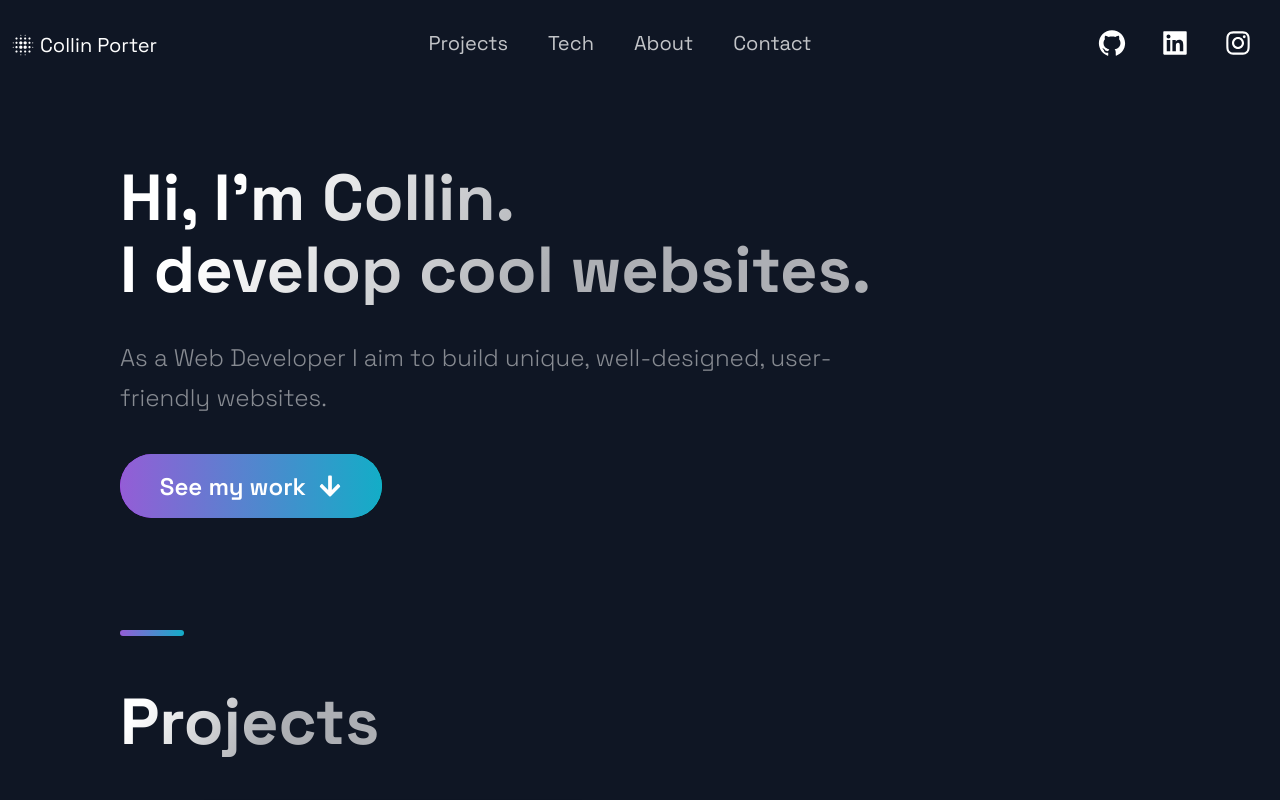
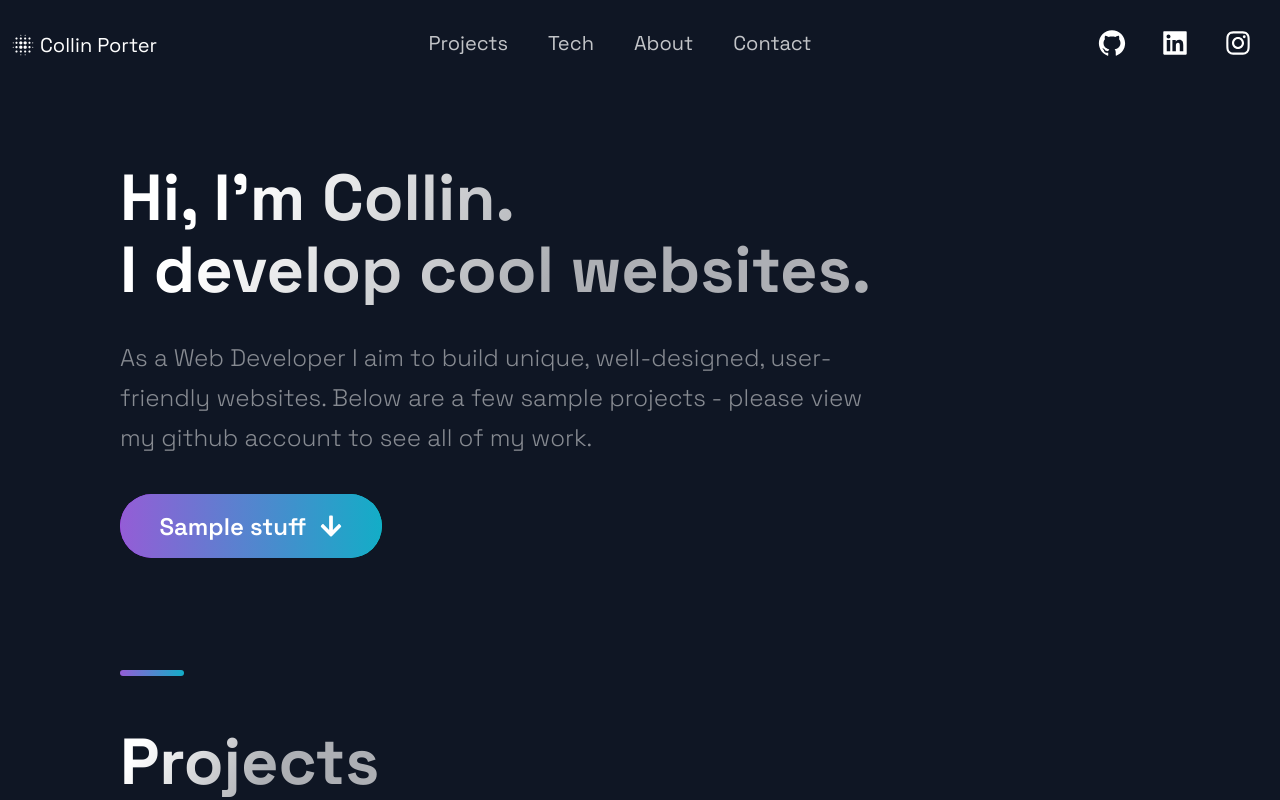
Before and after one commit to portercol/dev-portfolio, a Next.js app: page / in a window 1280 px wide. Shown: the top 800 px of the page. Built offline with nearby package versions, Linux system fonts and the light colour scheme.

Commit message:
edited hero section

```diff
--- a/src/components/Hero/Hero.js
+++ b/src/components/Hero/Hero.js
@@ -16,10 +16,11 @@ const Hero = () => (
       </SectionTitle>
       <SectionText>
         As a Web Developer I aim to build unique, well-designed, user-friendly
-        websites.
+        websites. Below are a few sample projects - please view my github
+        account to see all of my work.
       </SectionText>
       <Button onClick={() => (window.location = "/#projects")}>
-        <span>See my work &nbsp;</span>
+        <span>Sample stuff &nbsp;</span>
         <span style={{ paddingTop: "5px" }}>
           <FaArrowDown />
         </span>
```
